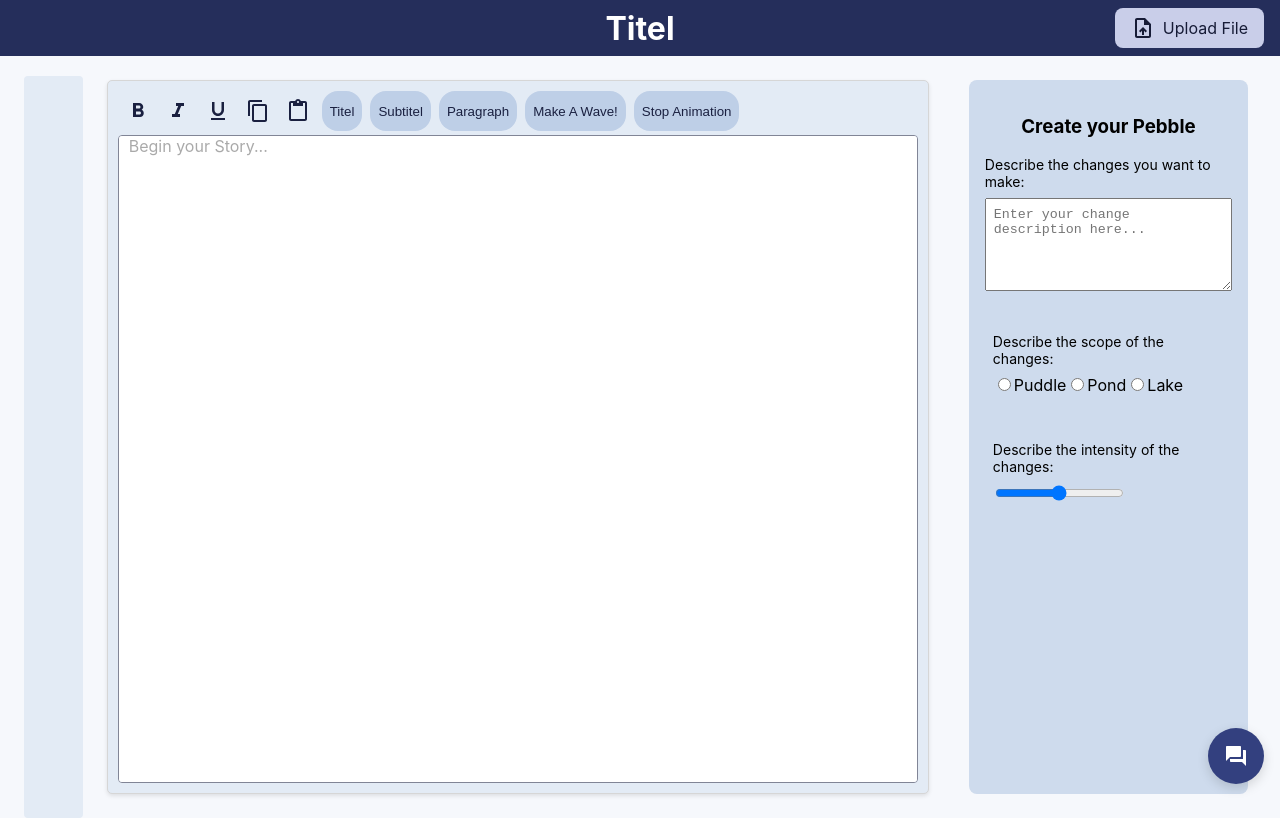
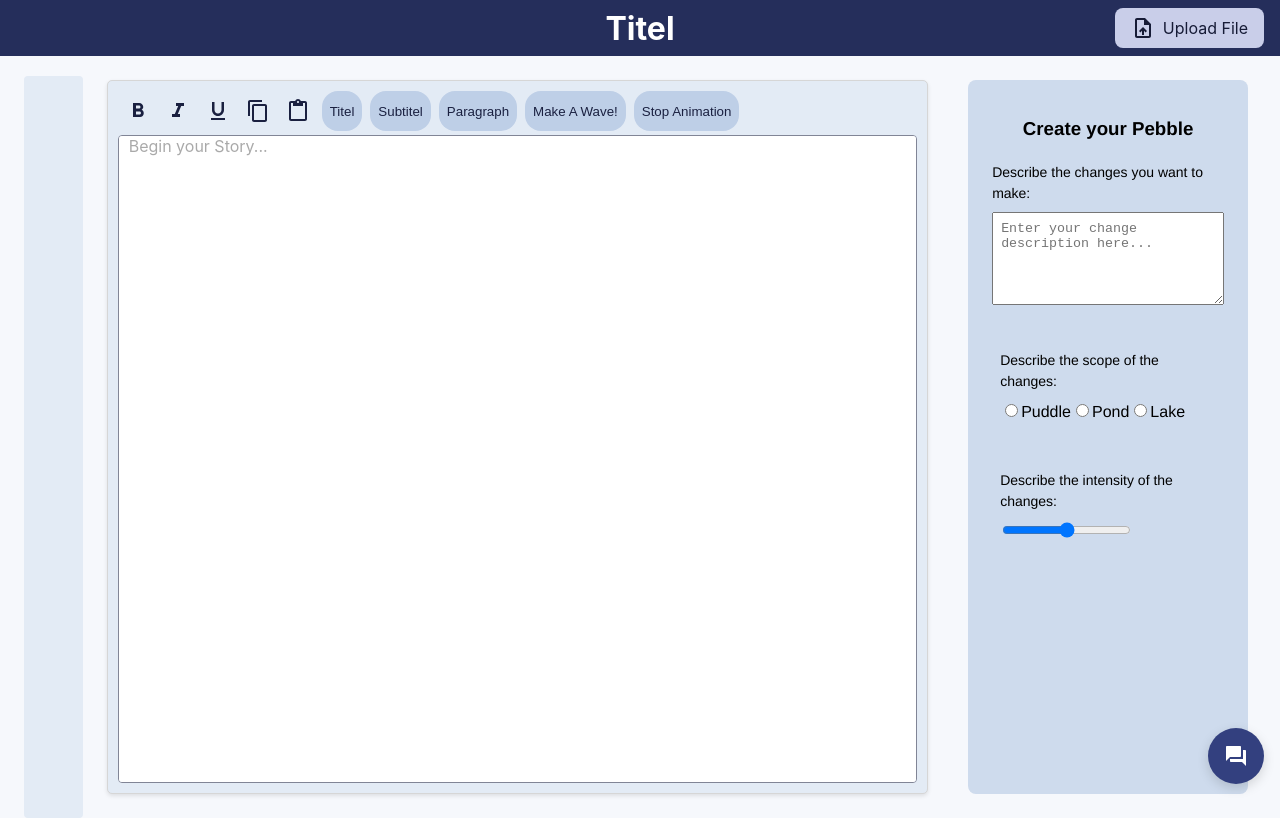
Before and after one commit to EmlMeml/thesis-project, a React (Create React App) app: page / in a window 1280 px wide. Built offline with nearby package versions, Linux system fonts and the light colour scheme.

Commit message:
font change

```diff
--- a/src/css/form.css
+++ b/src/css/form.css
@@ -2,7 +2,8 @@
     background-color: #cedbed;
     margin: 24px 32px 24px 16px;
     border-radius: 8px;
-    padding: 16px 16px 16px 16px;
+    padding: 16px 24px 16px 24px;
+    font: 100%/1.5 "Helvetica Neue", Helvetica, Arial, sans-serif;
 
 }
 
```
